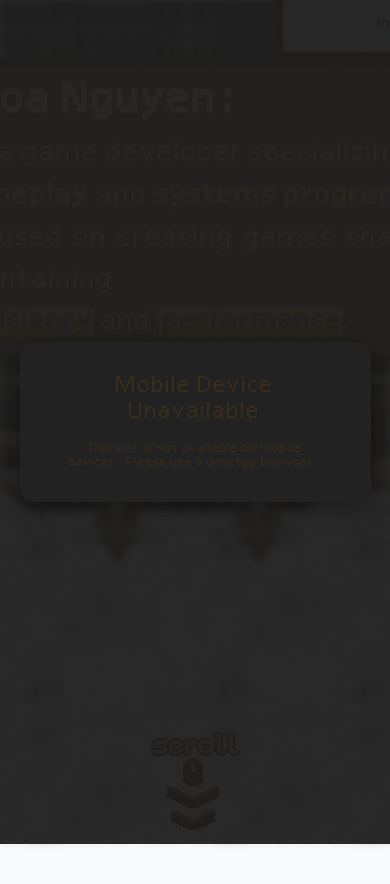
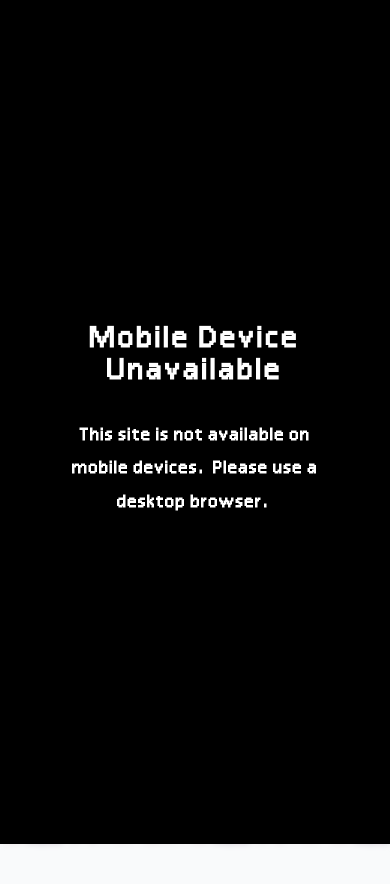
Before and after one commit to JustKwa/Jst.Kwa, an Astro site: page / in a window 390 px wide. Shown: the top 884 px of the page. Built offline with nearby package versions, Linux system fonts and the light colour scheme; Astro itself is replaced by a stand-in of ours.

Commit message:
feat: block mobile device

```diff
--- a/src/pages/index.astro
+++ b/src/pages/index.astro
@@ -108,27 +108,35 @@ const { name, sum, title, skillsHeader, projectsHeader, projects, copyright, soc
   .mobile-unavailable {
     display: flex;
     position: fixed;
-    z-index: 9999;
+    z-index: 99999;
     inset: 0;
-    background: rgba(30, 30, 30, 0.95);
+    background: #000;
     align-items: center;
     justify-content: center;
+    width: 100vw;
+    height: 100vh;
+    pointer-events: all;      /* Block all pointer events */
+    touch-action: none;       /* Block touch events */
+    user-select: none;        /* Prevent text selection */
   }
   .mobile-unavailable-content {
     color: #fff;
-    background: #222;
-    padding: 2rem 2.5rem;
-    border-radius: 1rem;
-    box-shadow: 0 4px 24px rgba(0,0,0,0.4);
+    background: transparent;
+    padding: 3rem 2.5rem;
+    border-radius: 1.5rem;
     text-align: center;
-    max-width: 90vw;
+    max-width: 95vw;
   }
   .mobile-unavailable-content h2 {
-    font-size: 2rem;
-    margin-bottom: 1rem;
+    font-size: 2.5rem;
+    font-weight: bold;
+    margin-bottom: 2rem;
+    letter-spacing: 1px;
   }
   .mobile-unavailable-content p {
-    font-size: 1.1rem;
+    font-size: 1.5rem;
+    font-weight: 600;
+    line-height: 1.4;
   }
 }
 
--- a/src/styles.css
+++ b/src/styles.css
@@ -286,3 +286,10 @@ li {
     @apply w-3xl;
   }
 }
+
+.mobile-unavailable-content {
+  h2,
+  p {
+    color: #fff;
+  }
+}
```
